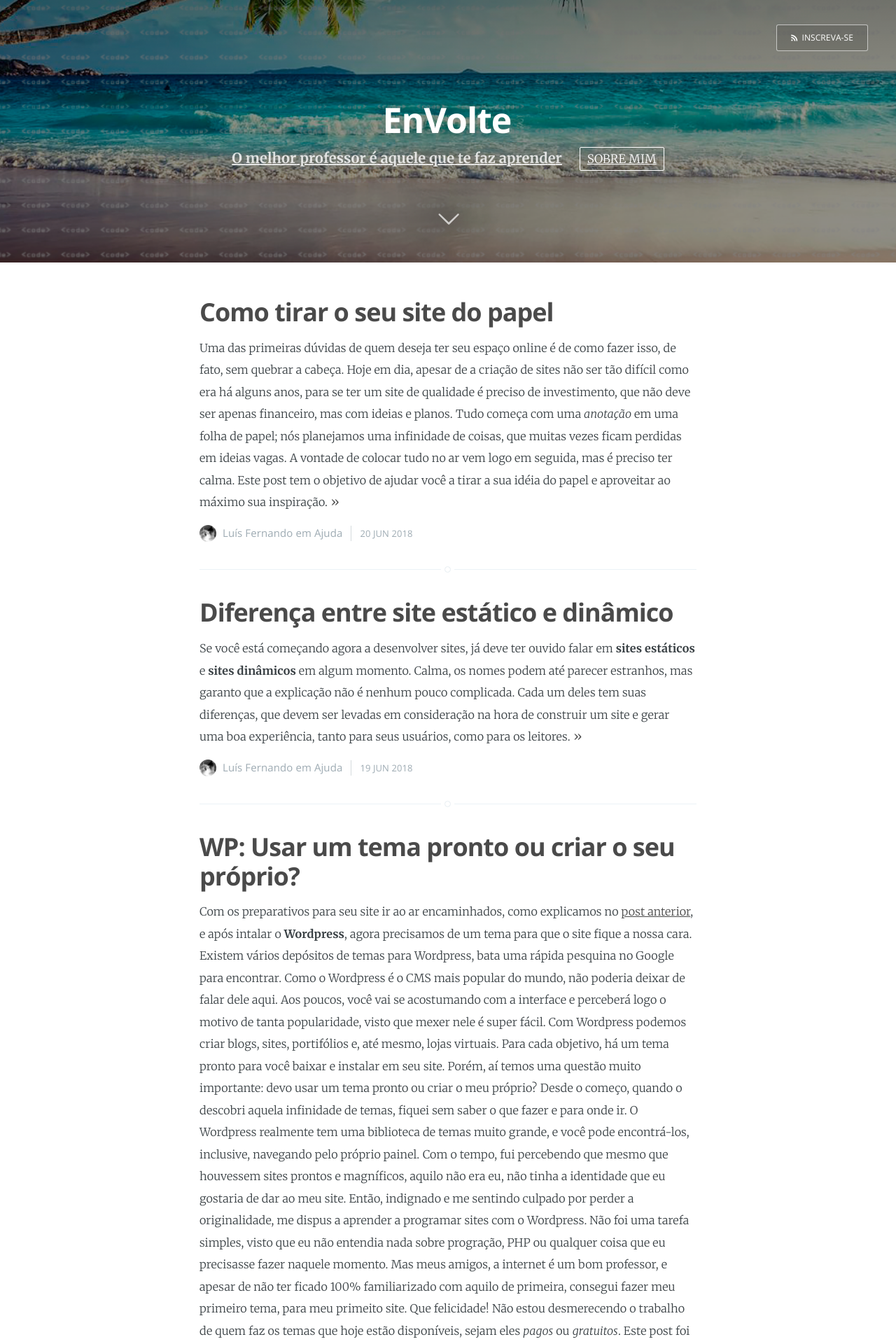
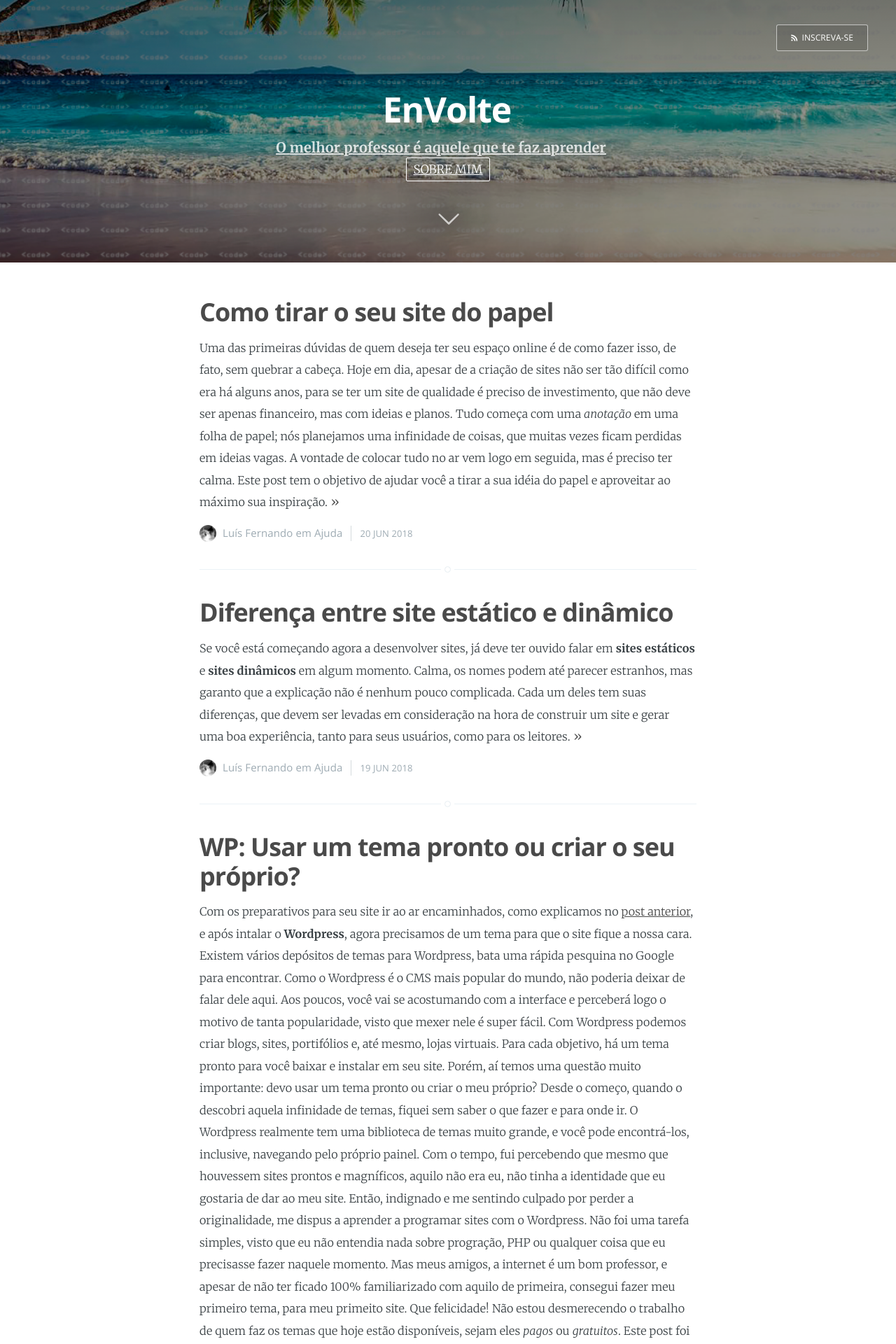
Before and after one commit to EnVolte/envolte.github.io, a Jekyll site: the page built from index.html, in a window 1280 px wide. Shown: the top 1920 px of the page at 70% size. Built offline with Jekyll 4.4.1, drawn with Linux system fonts in a browser that asks for light colours; the list of posts is cut into pages by our own code.

Commit message:
Update index.html

```diff
--- a/index.html
+++ b/index.html
@@ -18,7 +18,7 @@
         <div class="main-header-content inner">
             <h1 class="page-title">{{ site.name }}</h1>
             <h2 class="page-description">
-                <span style="text-decoration: normal; font-weight: bold; border: none; overflow: hidden; margin-bottom: 30px; margin-right: 20px;" id="titulo"></span>
+                <span style="text-decoration: normal; font-weight: bold; border: none; overflow: hidden; margin-right: 20px;" id="titulo"></span><br>
                 {% if page.about %} <a href='{{ site.baseurl }}{{ page.about }}'> Sobre mim </a> {% endif %}
             </h2>
         </div>
```
